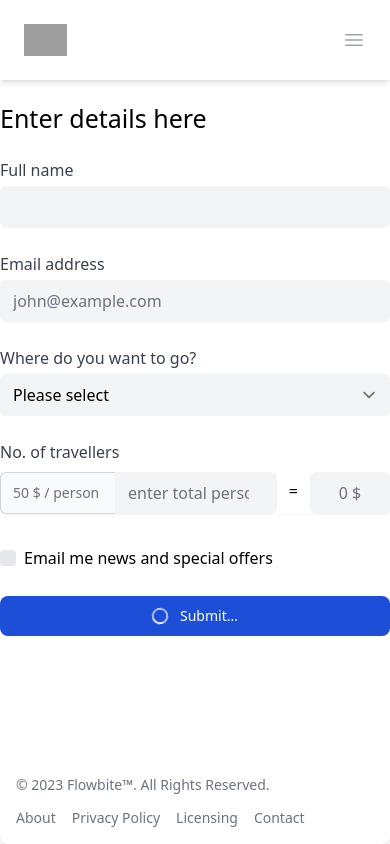
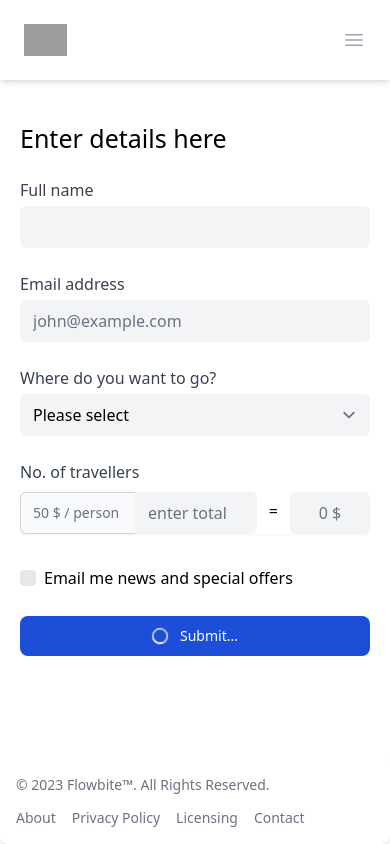
Before and after one commit to nynrathod/SpaceX, a React (Vite) app in the folder client/: page / in a window 390 px wide. Built offline with nearby package versions, Linux system fonts and the light colour scheme; grey boxes are pictures that could not be loaded.

Commit message:
Made mobile responsive

```diff
--- a/client/src/components/Layout/Layout.tsx
+++ b/client/src/components/Layout/Layout.tsx
@@ -9,7 +9,7 @@ function Layout({ children }: appProps) {
 	return (
 		<>
 			<Header />
-			<div className="container m-auto pb-[100px]">
+			<div className="container m-auto pb-[100px] p-[20px]">
 				{children}
 			</div>
 			<Footer />
```
